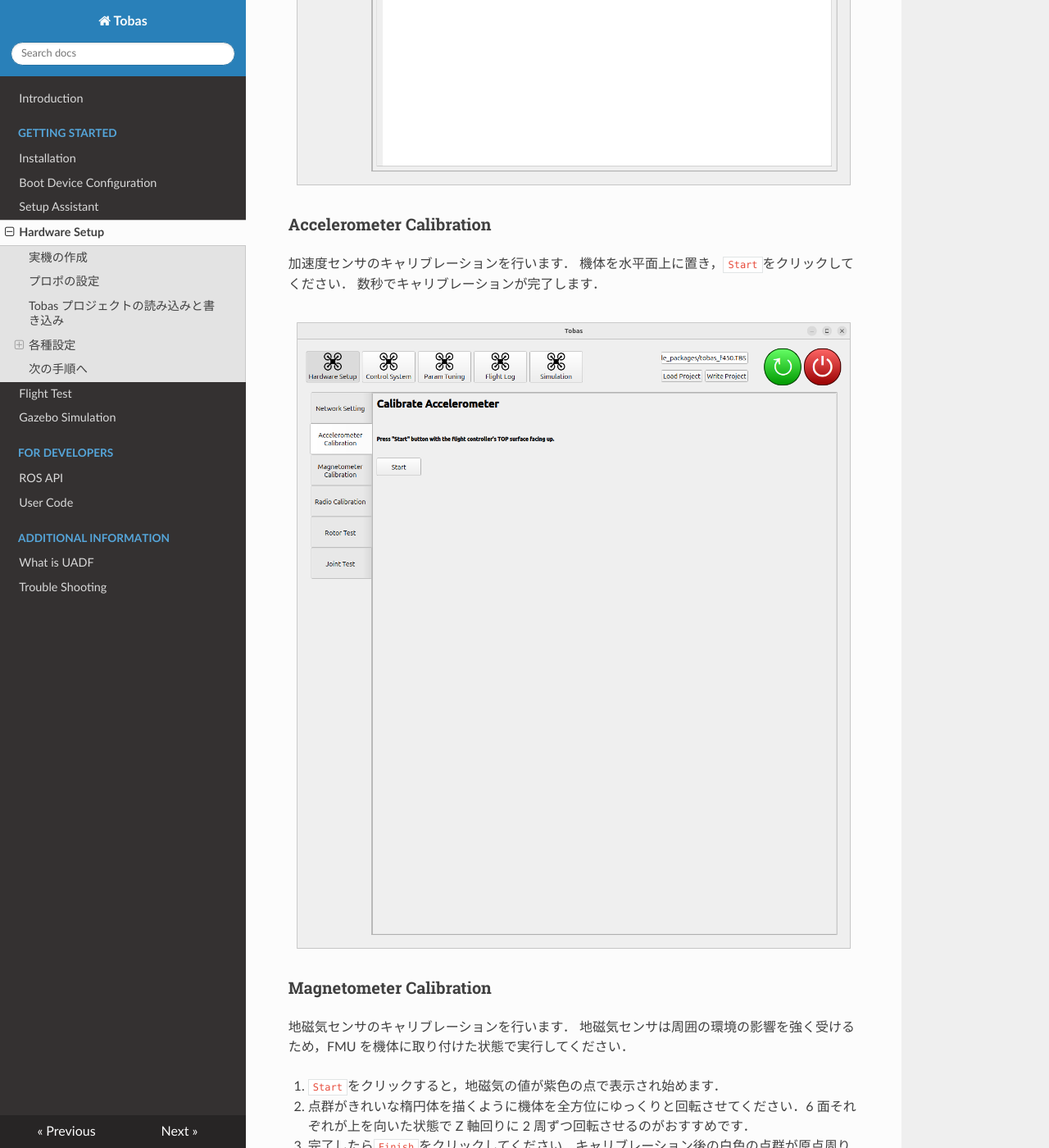
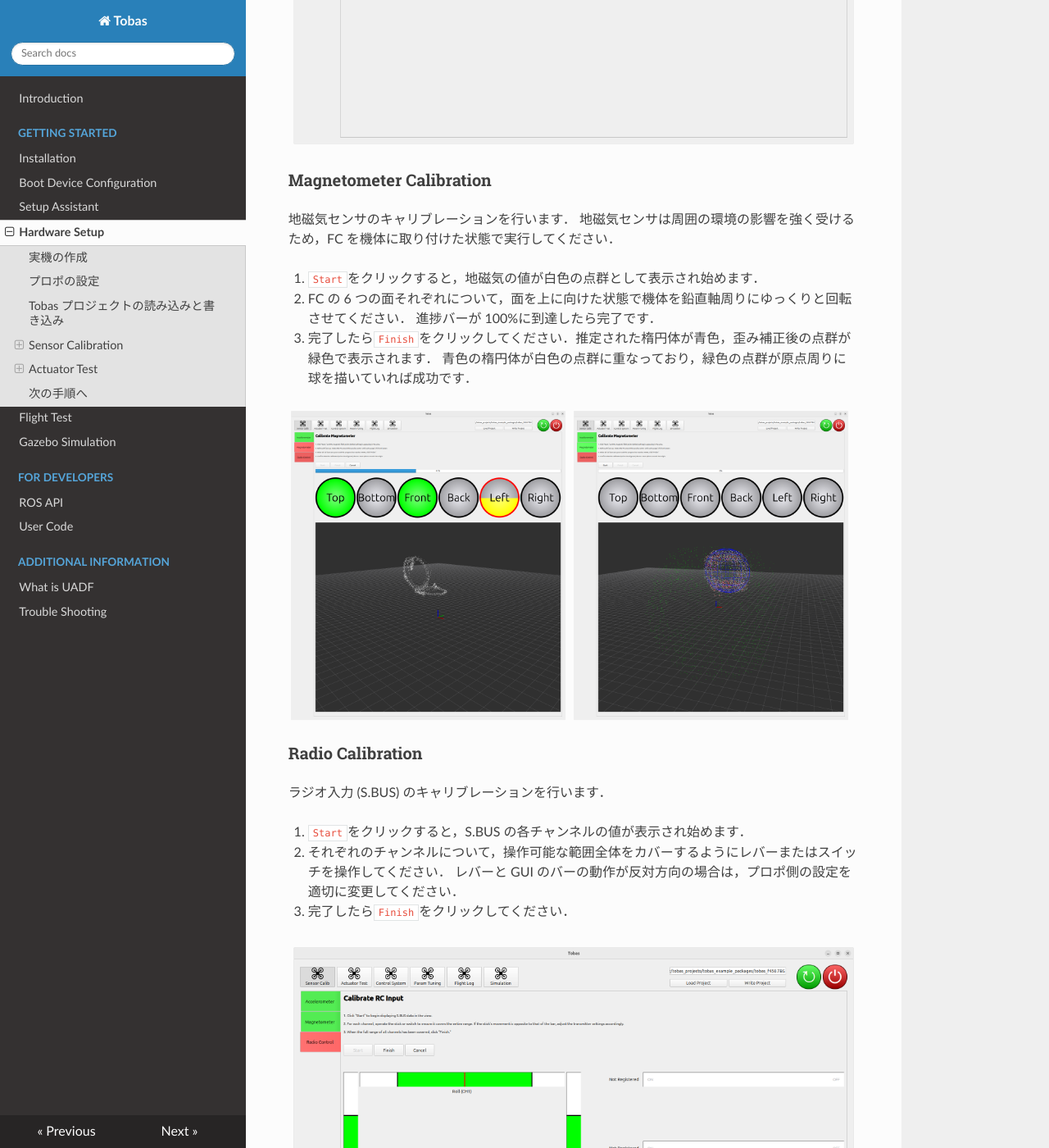
Before and after one commit to TobasFlightControl/tobas_wiki_ja, an MkDocs documentation site: the page built from docs/hardware_setup.md, in a window 1280 px wide and 1400 px high, scrolled down 3871 px. Shown: the whole window at 82% size. Built offline with MkDocs 1.6.1, drawn with Linux system fonts in a browser that asks for light colours; nearby versions of some CDN libraries; some of the changed text lies outside the part shown.

Commit message:
edit: hardware_setup

````diff
--- a/docs/hardware_setup.md
+++ b/docs/hardware_setup.md
@@ -4,13 +4,14 @@
 
 ---
 
-設計通りに実機を作成します．
+Setup Assistant で設定したとおりに実機を作成します．
 
 <!-- TODO: Navio2のような詳細な手順 -->
 <!-- cf. https://docs.emlid.com/navio2/hardware-setup/ -->
 <!-- cf. https://docs.emlid.com/navio2/ardupilot/typical-setup-schemes/ -->
 
-<img src="../resources/hardware_setup/f450_1.png" alt="F450_1" width="49%"> <img src="../resources/hardware_setup/f450_2.png" alt="F450_2" width="49%">
+<img src="../resources/hardware_setup/f450_1.png" alt="f450_1" width="49%"/>
+<img src="../resources/hardware_setup/f450_2.png" alt="f450_2" width="49%"/>
 
 ## プロポの設定
 
@@ -59,12 +60,9 @@
 
 ---
 
-FMU を起動し，PC を FMU と同じネットワークに接続します．FMU のアクセスポイントに接続する場合，SSID と PSK は以下です．
-
-```txt
-SSID: raspberry_wifi
-PSK : raspberry
-```
+FC に電源を投入し，地上局用の PC を FC と同じネットワークに接続します．
+[Boot Device Configuration](./bootmedia_config.md)で複数のネットワークを設定した場合は，
+利用可能な最も優先度の高いネットワークが選択されていることに注意してください．
 
 アプリケーションメニューから`TobasGCS`を起動するか，もしくはターミナルで以下を実行します．
 
@@ -73,42 +71,38 @@
 ```
 
 `Load Project`をクリックし，Setup Assistant で作成した`f450.TBS`をダブルクリックして読み込みます．
-`Write Project`をクリックすると，プロジェクトが FMU に送信後にビルドされます．これには数分かかります．
+`Write Project`をクリックすると，プロジェクトが FC に送信された後にビルドされます．これには数分かかります．
 
 ![load_and_write](resources/hardware_setup/load_and_write.png)
 
-## 各種設定
+## Sensor Calibration
+
+各センサのキャリブレーションを行います．
+画面上部のツールボタンの中にある`Sensor Calib`をクリックしてください．
 
 ---
-
-### Network Setting
-
-WiFi の設定を行います．
-
-1. `Read`をクリックすると，現在の設定が読み込まれます．
-1. `Add`をクリックしてフィールドを追加し，接続するネットワークの SSID と PSK を入力してください．
-1. `Write`をクリックすると，設定が FMU に反映されます．
-
-![network_setting](resources/hardware_setup/network_setting.png)
 
 ### Accelerometer Calibration
 
 加速度センサのキャリブレーションを行います．
 機体を水平面上に置き，`Start`をクリックしてください．
-数秒でキャリブレーションが完了します．
+数秒でキャリブレーションが完了し，しばらくするとタブが赤色から緑色に変化します．
 
 ![accel_calibration](resources/hardware_setup/accel_calibration.png)
 
 ### Magnetometer Calibration
 
 地磁気センサのキャリブレーションを行います．
-地磁気センサは周囲の環境の影響を強く受けるため，FMU を機体に取り付けた状態で実行してください．
+地磁気センサは周囲の環境の影響を強く受けるため，FC を機体に取り付けた状態で実行してください．
 
-1. `Start`をクリックすると，地磁気の値が紫色の点で表示され始めます．
-1. 点群がきれいな楕円体を描くように機体を全方位にゆっくりと回転させてください．6 面それぞれが上を向いた状態で Z 軸回りに 2 周ずつ回転させるのがおすすめです．
-1. 完了したら`Finish`をクリックしてください．キャリブレーション後の白色の点群が原点周りのきれいな球を描いていれば成功です．
+1. `Start`をクリックすると，地磁気の値が白色の点群として表示され始めます．
+1. FC の 6 つの面それぞれについて，面を上に向けた状態で機体を鉛直軸周りにゆっくりと回転させてください．
+   進捗バーが 100%に到達したら完了です．
+1. 完了したら`Finish`をクリックしてください．推定された楕円体が青色，歪み補正後の点群が緑色で表示されます．
+   青色の楕円体が白色の点群に重なっており，緑色の点群が原点周りに球を描いていれば成功です．
 
-![mag_calibration](resources/hardware_setup/mag_calibration.png)
+<img src="../resources/hardware_setup/mag_calibration_1.png" alt="mag_calibration_1" width="49%"/>
+<img src="../resources/hardware_setup/mag_calibration_2.png" alt="mag_calibration_2" width="49%"/>
 
 ### Radio Calibration
 
@@ -117,9 +111,16 @@
 1. `Start`をクリックすると，S.BUS の各チャンネルの値が表示され始めます．
 1. それぞれのチャンネルについて，操作可能な範囲全体をカバーするようにレバーまたはスイッチを操作してください．
    レバーと GUI のバーの動作が反対方向の場合は，プロポ側の設定を適切に変更してください．
-1. `Finish`をクリックすると，キャリブレーションを完了します．
+1. 完了したら`Finish`をクリックしてください．
 
 ![radio_calibration](resources/hardware_setup/radio_calibration.png)
+
+## Actuator Test
+
+各アクチュエータの動作テストを行います．
+画面上部のツールボタンの中にある`Actuator Test`をクリックしてください．
+
+---
 
 ### Rotor Test
 
@@ -128,23 +129,21 @@
 ![rotor_test](resources/hardware_setup/rotor_test.png)
 
 1. `Start`をクリックすると，全てのモータが回転できる状態になります．
-1. それぞれのモータについて，レバーを動かして回転させ，RC 出力チャンネルと回転方向が正しいことを確認してください．
-1. それぞれのモータについて，回転数が振動しない程度に制御ゲインを調整してください．
-1. `Save`をクリックすると，制御ゲインが FMU に保存されます．
+1. それぞれのモータについて，レバーを動かして回転数を指令し，接続と回転方向が正しいことを確認してください．
+1. それぞれのモータについて，制御ゲインを調整してください．回転数が振動しない最大のゲインの 1~2 段階下にすると良いです．
+1. `Save`をクリックすると，制御ゲインが FC に保存されます．
 1. `Stop`をクリックすると，テストが終了します．
 
 <!-- prettier-ignore-start -->
 !!! note
-    モータが回転しない場合は，FMU上面の`ERR`ランプが点灯していないか確認してください．
+    モータが回転しない場合は，FC上面の`ERR`ランプが点灯していないか確認してください．
     点灯している場合は，一度電源を切ってから再び給電してみてください．
 <!-- prettier-ignore-end -->
 
 ### Joint Test
 
-機体が固定翼機の操舵面のような PWM 駆動関節を持つ場合は，それぞれの関節の位置指令テストを行うことができます．
+機体がチルトロータや固定翼機の操舵面のような PWM 駆動関節を持つ場合は，それぞれの関節の位置指令テストを行うことができます．
 今回の機体はプロペラ以外の可動関節をもたないためスキップします．
-
-![joint_test](resources/hardware_setup/joint_test.png)
 
 ## 次の手順へ
 
````
Also changed, not shown: docs/resources/hardware_setup/accel_calibration.png, docs/resources/hardware_setup/load_and_write.png, docs/resources/hardware_setup/mag_calibration.png (deleted), docs/resources/hardware_setup/mag_calibration_1.png (added), docs/resources/hardware_setup/mag_calibration_2.png (added), docs/resources/hardware_setup/radio_calibration.png, docs/resources/hardware_setup/rotor_test.png.
